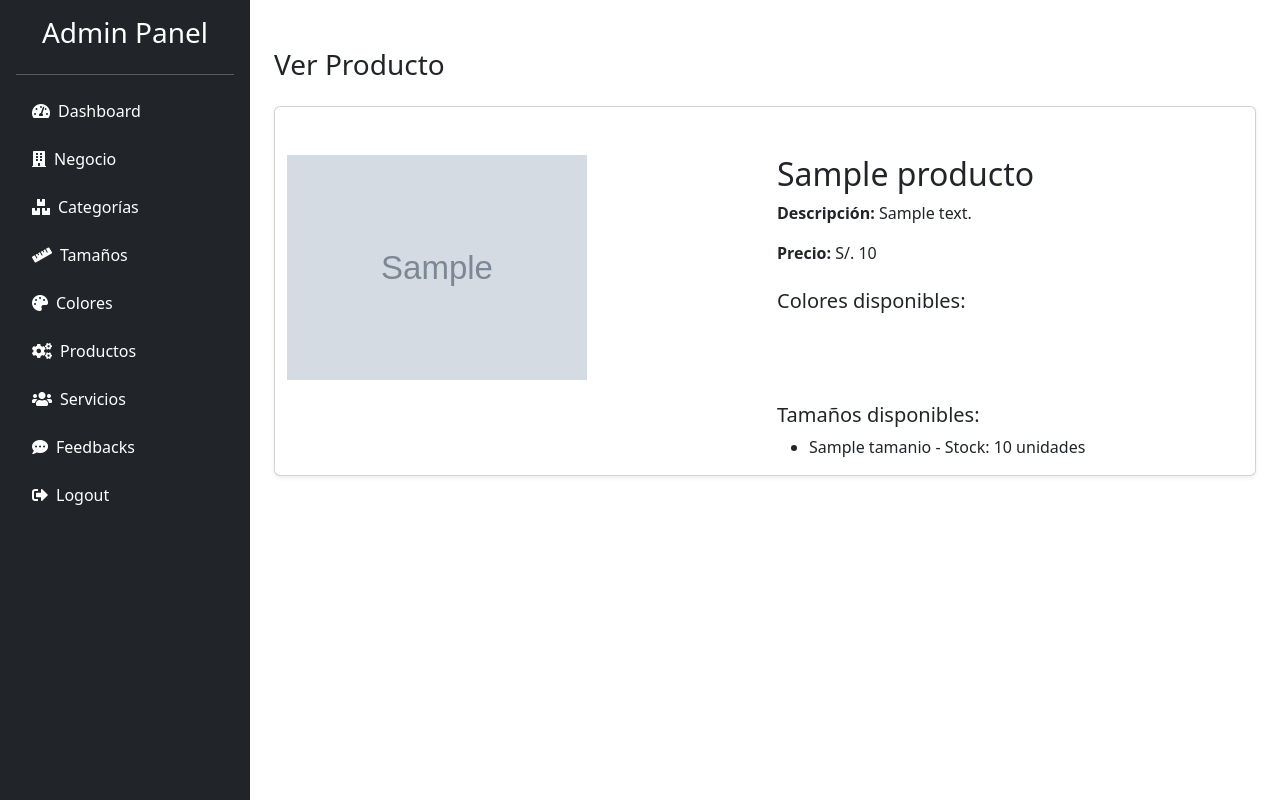
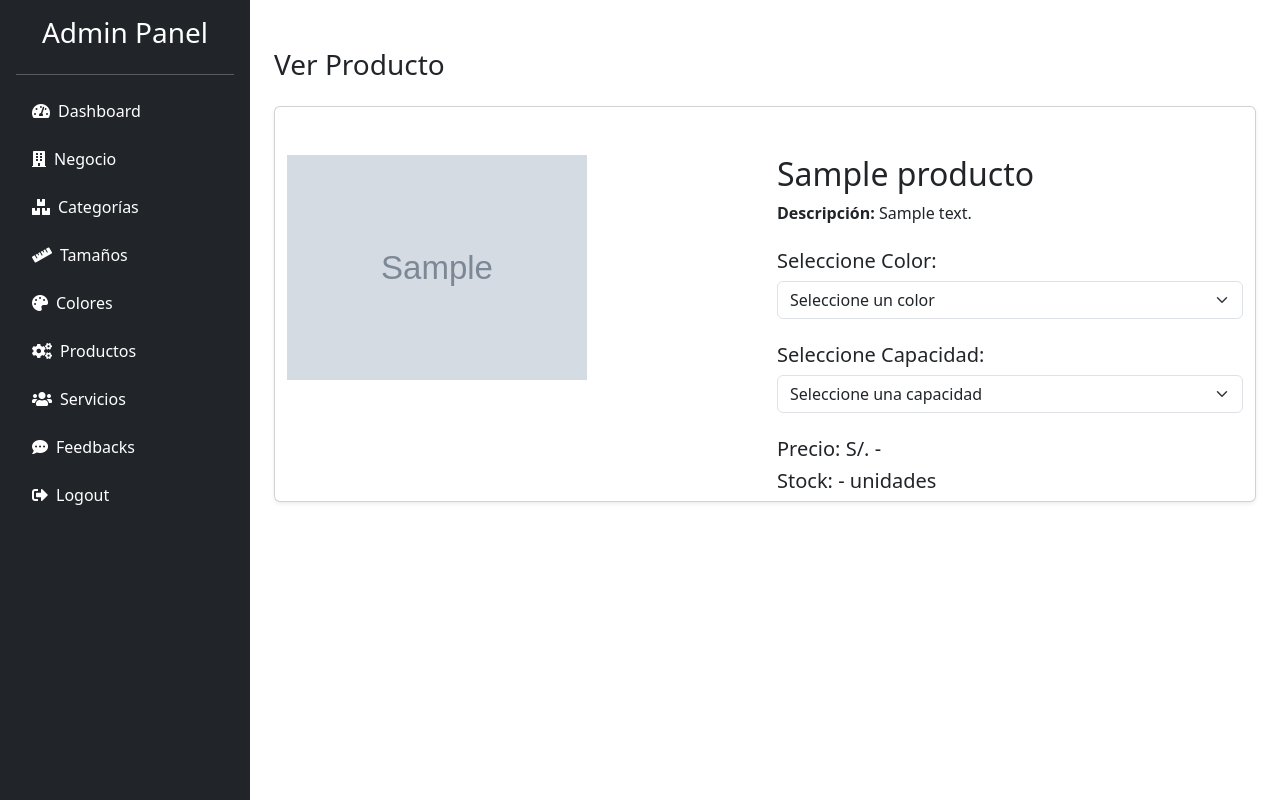
Before and after one commit to Kabudence/Emprende_mas_Alquiler_josue2, a Python web app: template app/productos/templates/productos/ver_producto.html in a window 1280 px wide. Run offline with Jinja, Linux system fonts and the light colour scheme; the template is opened without the code that fills it: most values are stand-ins (such as "Sample title", 1, 10 or a date in 2020); grey boxes marked "Sample" are stand-in pictures.

Commit message:
actualizando relacion de color con capacidad

```diff
--- a/app/productos/templates/productos/ver_producto.html
+++ b/app/productos/templates/productos/ver_producto.html
@@ -30,37 +30,88 @@
             <div class="col-md-6">
                 <h2>{{ producto.nombre }}</h2>
                 <p><strong>Descripción:</strong> {{ producto.descripcion if producto.descripcion else "No disponible." }}</p>
-            <p><strong>Precio:</strong> S/. {{ producto.precio }}</p>
 
                 <div class="mt-4">
-              <h5>Colores disponibles:</h5>
-              <div class="d-flex flex-wrap justify-content-start">
+                    <h5>Seleccione Color:</h5>
+                    <select id="colorSelect" class="form-select mb-3" onchange="updateProductDetails()">
+                        <option selected disabled>Seleccione un color</option>
                         {% for detalle in producto.producto_detalles %}
-                  <div class="mr-2 mb-2">
-                    <div class="color-box" style="background-color: {{ detalle.color.hexadecimal }}; width: 50px; height: 50px; border-radius: 50%;"></div>
-                  </div>
+                            <option value="{{ detalle.color.nombre }}" data-color="{{ detalle.color.hexadecimal }}">{{ detalle.color.nombre }}</option>
                         {% endfor %}
-              </div>
+                    </select>
                 </div>
 
                 <div class="mt-4">
-              <h5>Tamaños disponibles:</h5>
-              <ul>
+                    <h5>Seleccione Capacidad:</h5>
+                    <select id="capacitySelect" class="form-select mb-3" onchange="updateProductDetails()">
+                        <option selected disabled>Seleccione una capacidad</option>
                         {% for detalle in producto.producto_detalles %}
-                  <li>{{ detalle.tamanio.nombre }} - Stock: {{ detalle.stock }} unidades</li>
+                            <option value="{{ detalle.capacidad }}">{{ detalle.capacidad }}</option>
                         {% endfor %}
-              </ul>
+                    </select>
                 </div>
 
+                <div class="mt-4">
+                    <h5 id="priceHeader">Precio: S/. <span id="priceDisplay">-</span></h5>
+                    <h5 id="stockHeader">Stock: <span id="stockDisplay">-</span> unidades</h5>
                 </div>
             </div>
         </div>
     </div>
+</div>
+
 <script>
+    const productDetails = [
+        {% for detalle in producto.producto_detalles %}
+        {
+            color: "{{ detalle.color.nombre }}",
+            capacidad: "{{ detalle.capacidad }}",
+            precio: "{{ detalle.precio }}",
+            stock: "{{ detalle.stock }}",
+            tamanio: "{{ detalle.tamanio.nombre }}",
+            imagen: "{{ url_for('static', filename='uploads/' + detalle.imagen) }}"
+        }{% if not loop.last %},{% endif %}
+        {% endfor %}
+    ];
+
     function changeMainImage(thumbnail) {
         const mainImage = document.getElementById("mainImage");
         mainImage.src = thumbnail.src;
     }
+
+    function updateProductDetails() {
+        const colorSelect = document.getElementById("colorSelect");
+        const capacitySelect = document.getElementById("capacitySelect");
+        const priceDisplay = document.getElementById("priceDisplay");
+        const stockDisplay = document.getElementById("stockDisplay");
+        const mainImage = document.getElementById("mainImage");
+
+        if (colorSelect.value) {
+            const selectedColor = colorSelect.value;
+            for (const detail of productDetails) {
+                if (detail.color === selectedColor) {
+                    mainImage.src = detail.imagen;
+                    break;
+                }
+            }
+        }
+
+        if (colorSelect.value && capacitySelect.value) {
+            const selectedColor = colorSelect.value;
+            const selectedCapacity = capacitySelect.value;
+
+            for (const detail of productDetails) {
+                if (detail.color === selectedColor && detail.capacidad === selectedCapacity) {
+                    priceDisplay.innerText = detail.precio;
+                    stockDisplay.innerText = detail.stock;
+                    return;
+                }
+            }
+
+            priceDisplay.innerText = "-";
+            stockDisplay.innerText = "-";
+        }
+    }
 </script>
 
 {% endblock %}
```
Also changed, not shown: app/static/uploads/3130ecf3c51d4400b20886933ab3ee9f_galaxy_lila.png (added), app/static/uploads/a2b5b8cb1ebd4109af2ee1a66cda1cb4_galaxy_lila.png (added), app/static/uploads/ad7afa916464449192eb9bea274cc3d1_galaxy_lila.png (added), app/static/uploads/dcba6268291246baacf8bfd7b3d87dfb_galaxy_negro.png (added). Lines whose indentation alone changed are shown as unchanged.
